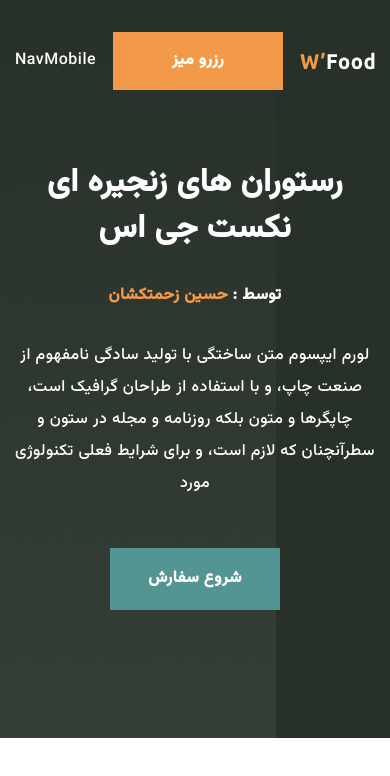
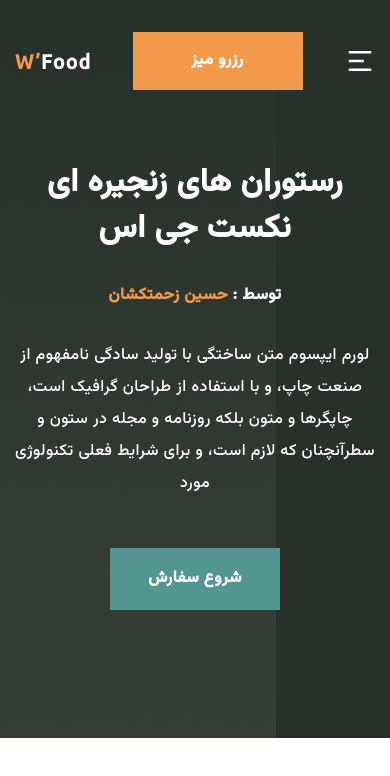
Before and after one commit to Hossein1371za/Restaurant-nextjs14-shadcn, a Next.js app: page / in a window 390 px wide. Shown: the top 776 px of the page. Built offline with nearby package versions, Linux system fonts and the light colour scheme.

Commit message:
mobileNav

```diff
--- a/components/Header.jsx
+++ b/components/Header.jsx
@@ -28,17 +28,17 @@ const Header = () => {
       } text-white fixed top-0 max-w-[1440px] right-0 w-full mx-auto z-50 left-0 transition-all duration-200`}
     >
       <div className="container max-w-[1280px] mx-auto">
-        <div className="flex items-center justify-between">
+        <div className="flex flex-row-reverse xl:flex-row items-center justify-between">
           <Link className="z-60" href="/">
             <Image src="/logo.svg" width={75} height={30} alt="." />
           </Link>
-          <Nav containerStyles="hidden xl:flex gap-x-12 text-white" />
+          <Nav containerStyles="hidden lg:flex gap-x-12 text-white" />
           <ScrollLink to="reservation" smooth={true}>
             <Button variant="orange" size="sm">
               رزرو میز
             </Button>
           </ScrollLink>
-          <NavMobile containerStyles='xl:hidden'/>
+          <NavMobile containerStyles='lg:hidden'/>
         </div>
       </div>
     </header>
--- a/components/NavMobile.jsx
+++ b/components/NavMobile.jsx
@@ -9,36 +9,81 @@ import { FaUsers, FaEnvelope } from "react-icons/fa";
 import { Link as ScrollLink } from "react-scroll";
 import Image from "next/image";
 import Link from "next/link";
-import Button from "./ui/button";
+import { Button } from "./ui/button";
 
 const links = [
   {
     icon: <RiHomeFill />,
-    Path: "home",
+    path: "home",
     name: "خانه ",
     offset: 0,
   },
   {
     icon: <BiSolidFoodMenu />,
-    Path: "menu",
+    path: "menu",
     name: "منو",
     offset: 0,
   },
   {
     icon: <FaUsers />,
-    Path: "about",
+    path: "about",
     name: "درباره ما",
     offset: -50,
   },
   {
     icon: <FaEnvelope />,
-    Path: "contact",
+    path: "contact",
     name: "تماس با ما",
     offset: 0,
   },
 ];
-const NavMobile = ({ containerStyles,iconStyles,linkStyles }) => {
-  return <div className={`${containerStyles}`}>NavMobile</div>;
+const NavMobile = ({ containerStyles, iconStyles, linkStyles }) => {
+  const [openMenu, setOpenMenu] = useState(false);
+  return (
+    <div className={`${containerStyles}`}>
+      <div
+        onClick={() => setOpenMenu(!openMenu)}
+        className="cursor-pointer outline-none"
+      >
+        <RiMenu2Line className="text-white text-3xl transition-all duration-200" />
+      </div>
+      <aside
+        className={`${openMenu ? "left-0" : "left-full"}
+      bg-black fixed w-full z-100 p-10 top-0 bottom-0 transition-all duration-500`}
+      >
+        <div className="flex flex-col items-center justify-between h-full">
+          <div
+            onClick={() => setOpenMenu(!openMenu)}
+            className="cursor-pointer outline-none text-4xl text-white absolute w-10 h-10 right-8 top-8 bg-green flex align-items-center justify-center"
+          >
+            <IoCloseOutline />
+          </div>
+          <Link href="/">
+            <Image src="/logo.svg" height={36} width={90} alt="." />
+          </Link>
+          <div>
+            {links.map((link, index) => {
+              return (
+                <ScrollLink
+                  to={link.path}
+                  offset={link.offset}
+                  smooth={false}
+                  key={index}
+                  className="flex items-center gap-x-3 my-3"
+                >
+                  <div>{link.icon}</div>
+                  <div>{link.name}</div>
+                </ScrollLink>
+              );
+            })}
+          </div>
+          <ScrollLink to="reservation" smooth offset={-150}>
+            <Button variant="orange">رزرو میز</Button>
+          </ScrollLink>
+        </div>
+      </aside>
+    </div>
+  );
 };
 
 export default NavMobile;
```
